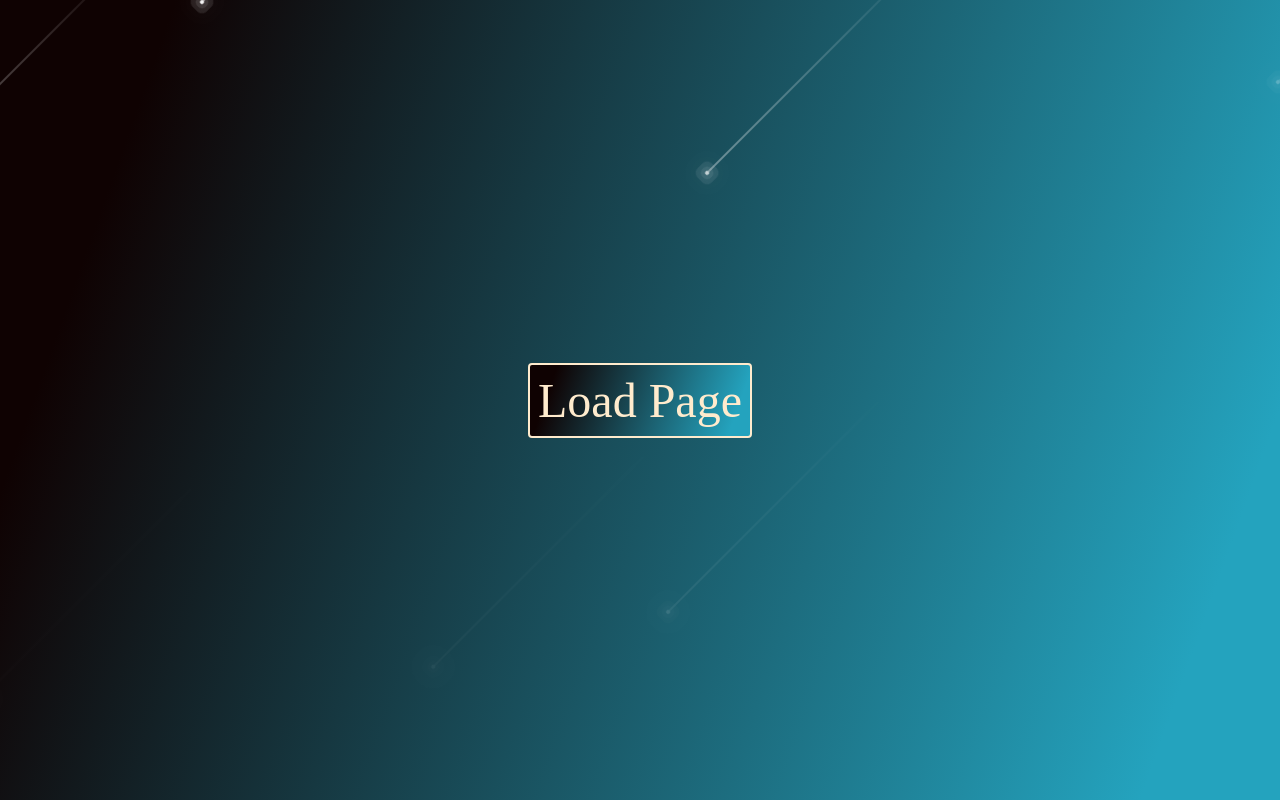
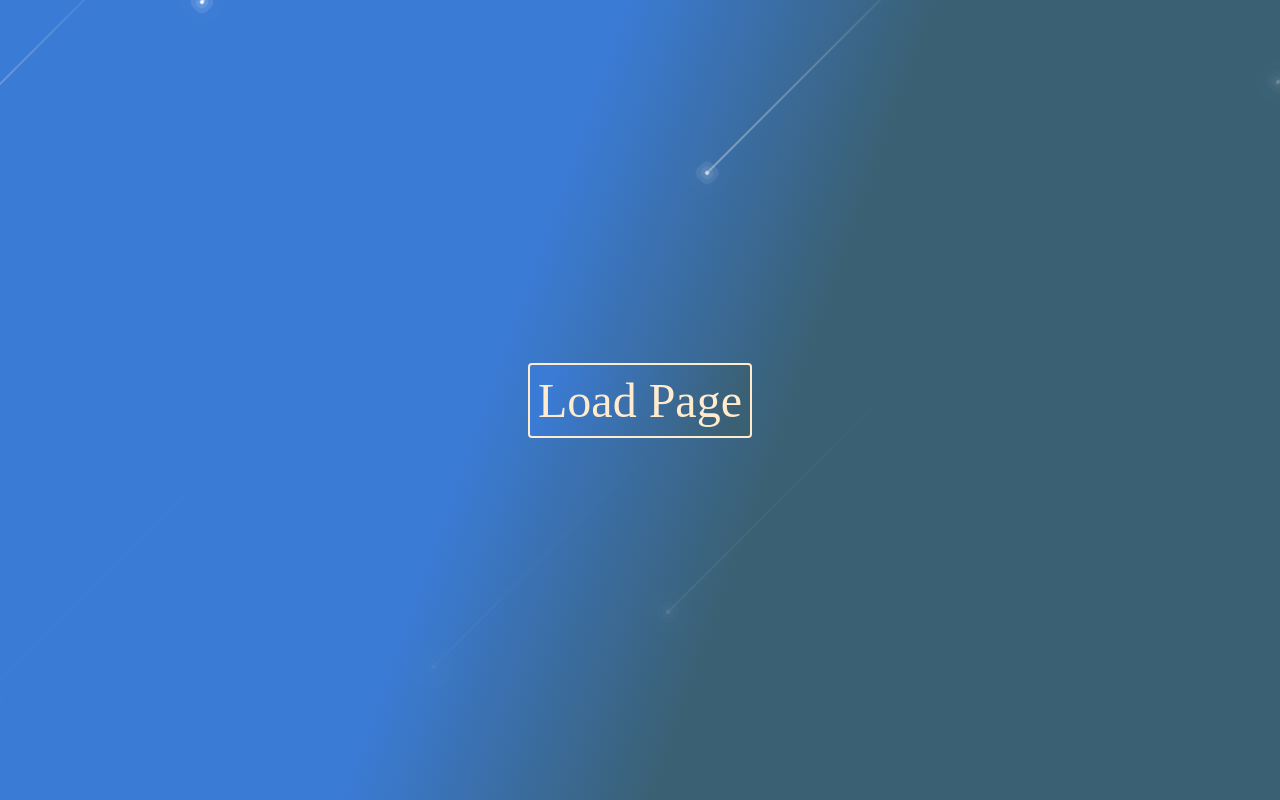
Before and after one commit to Orloaft/alexo_portfolio, a Next.js app: page / in a window 1280 px wide. Built offline with nearby package versions, Linux system fonts and the light colour scheme; a web font is replaced by a local one.

Commit message:
change background gradient

```diff
--- a/components/CharacterView.tsx
+++ b/components/CharacterView.tsx
@@ -1,5 +1,6 @@
 import React, { useState } from "react";
 import styled, { keyframes } from "styled-components";
+import { backgroundGradient } from "../utils/styleUtils";
 import { Avatar } from "./Avatar";
 
 import { Stats } from "./Stats";
@@ -73,11 +74,7 @@ export const Frame = styled.div`
   border-radius: 0.25rem;
   padding: 0.5rem;
   z-index: 2;
-  background-image: linear-gradient(
-    109.6deg,
-    rgba(15, 2, 2, 1) 11.2%,
-    rgba(36, 163, 190, 1) 91.1%
-  );
+  background: ${backgroundGradient};
 `;
 const FlipCard = styled.div`
   background-color: transparent;
--- a/styles/Home.module.css
+++ b/styles/Home.module.css
@@ -6,11 +6,7 @@
   font-family: SilkScreen;
   width: 100%;
   height: 100vh;
-  background-image: linear-gradient(
-    109.6deg,
-    rgba(15, 2, 2, 1) 11.2%,
-    rgba(36, 163, 190, 1) 91.1%
-  );
+  background: linear-gradient(109.6deg, #3a7bd5 40%, #3a6073 60%);
   overflow-x: hidden;
 }
 @font-face {
--- /dev/null
+++ b/utils/styleUtils.ts
@@ -0,0 +1,7 @@
+export const backgroundGradient: string = `linear-gradient(109.6deg, #3a7bd5 11.2% , #3a6073 91.1%);`;
+
+// background-image: linear-gradient(
+//     109.6deg,
+//     rgba(15, 2, 2, 1) 11.2%,
+//     rgba(36, 163, 190, 1) 91.1%
+//   );
```
